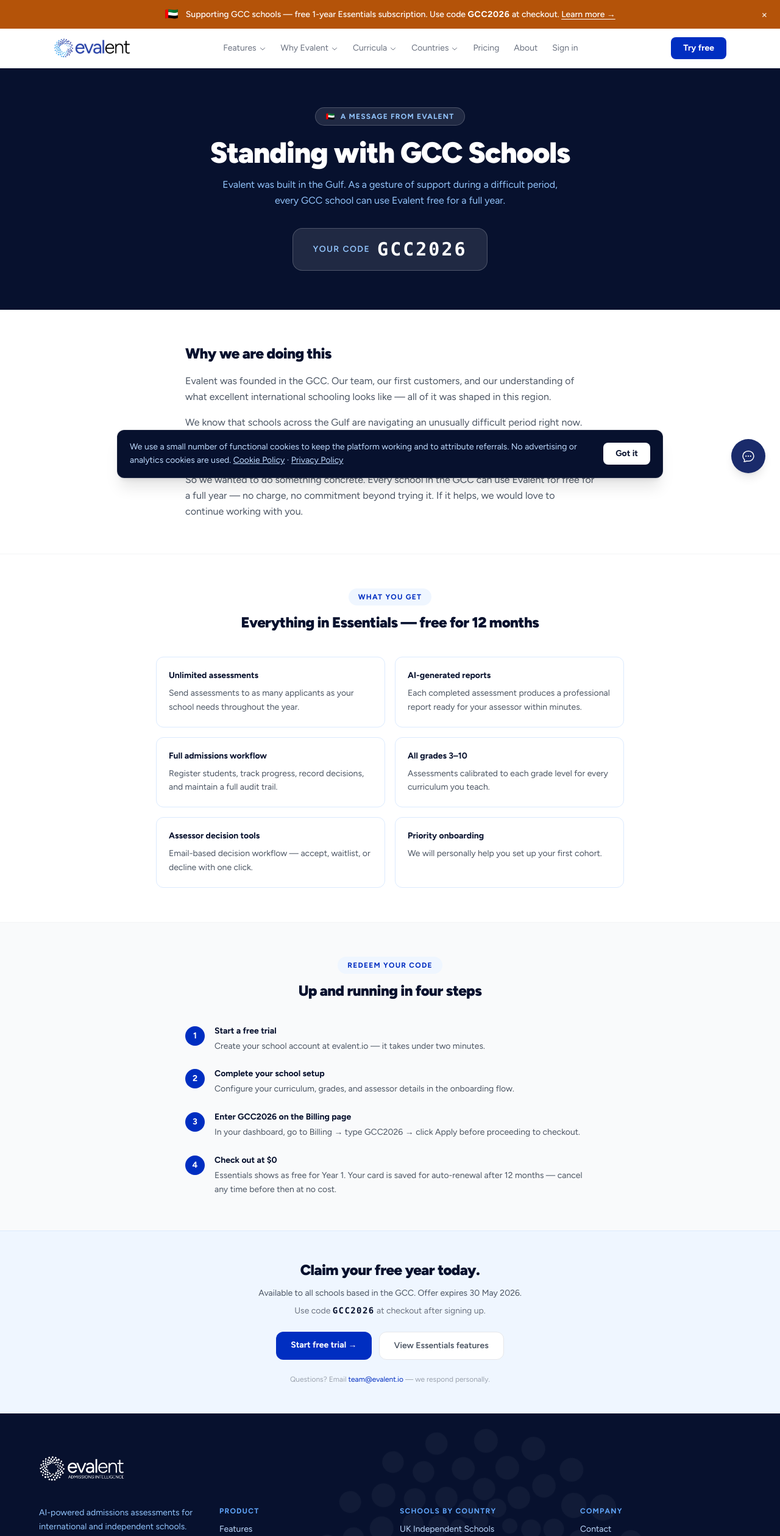
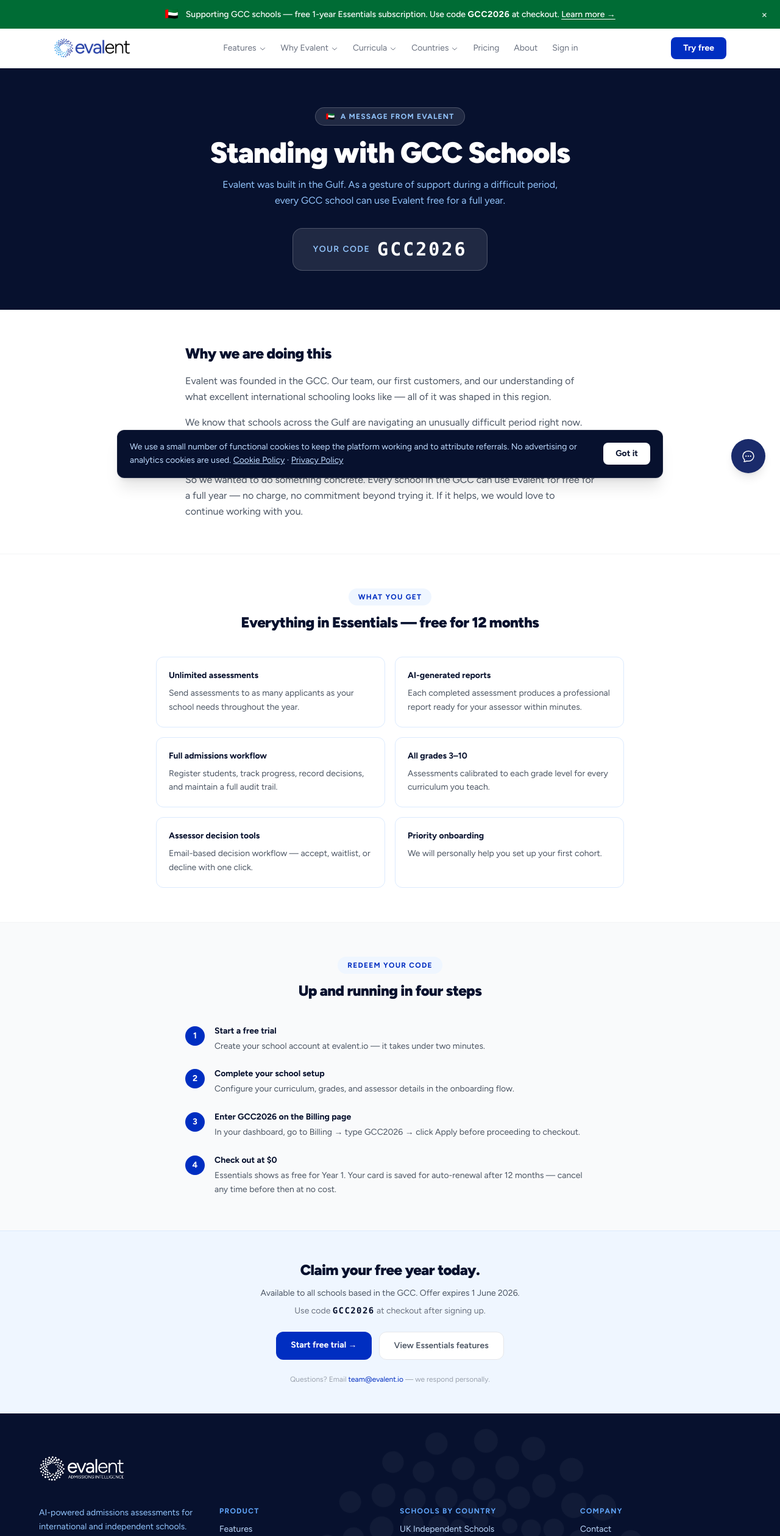
Before and after one commit to wigsbury-ui/evalent-marketing, a Next.js app: page /gcc-support in a window 1280 px wide. Shown: the top 2519 px of the page at 61% size. Built offline with nearby package versions, Linux system fonts and the light colour scheme.

Commit message:
feat: GCC banner — Arab green (#006C35) + June 1 expiry on banner and page

```diff
--- a/src/app/gcc-support/page.tsx
+++ b/src/app/gcc-support/page.tsx
@@ -115,7 +115,7 @@ export default function GccSupportPage() {
             Claim your free year today.
           </h2>
           <p className="text-gray-600 text-sm mb-2">
-            Available to all schools based in the GCC. Offer expires 30 May 2026.
+            Available to all schools based in the GCC. Offer expires 1 June 2026.
           </p>
           <p className="text-gray-500 text-sm mb-6">
             Use code <strong className="text-navy font-mono tracking-widest">GCC2026</strong> at checkout after signing up.
--- a/src/components/GccBanner.tsx
+++ b/src/components/GccBanner.tsx
@@ -7,7 +7,7 @@ export default function GccBanner() {
 
   useEffect(() => {
     // Hide after May 30 2026
-    if (new Date() > new Date('2026-05-30')) return
+    if (new Date() > new Date('2026-06-01')) return
     // Hide if dismissed
     if (localStorage.getItem('gcc-banner-dismissed') === 'true') return
     setVisible(true)
@@ -22,7 +22,7 @@ export default function GccBanner() {
 
   return (
     <div style={{
-      background: '#b45309',
+      background: '#006C35',
       color: 'white',
       padding: '10px 20px',
       display: 'flex',
```
